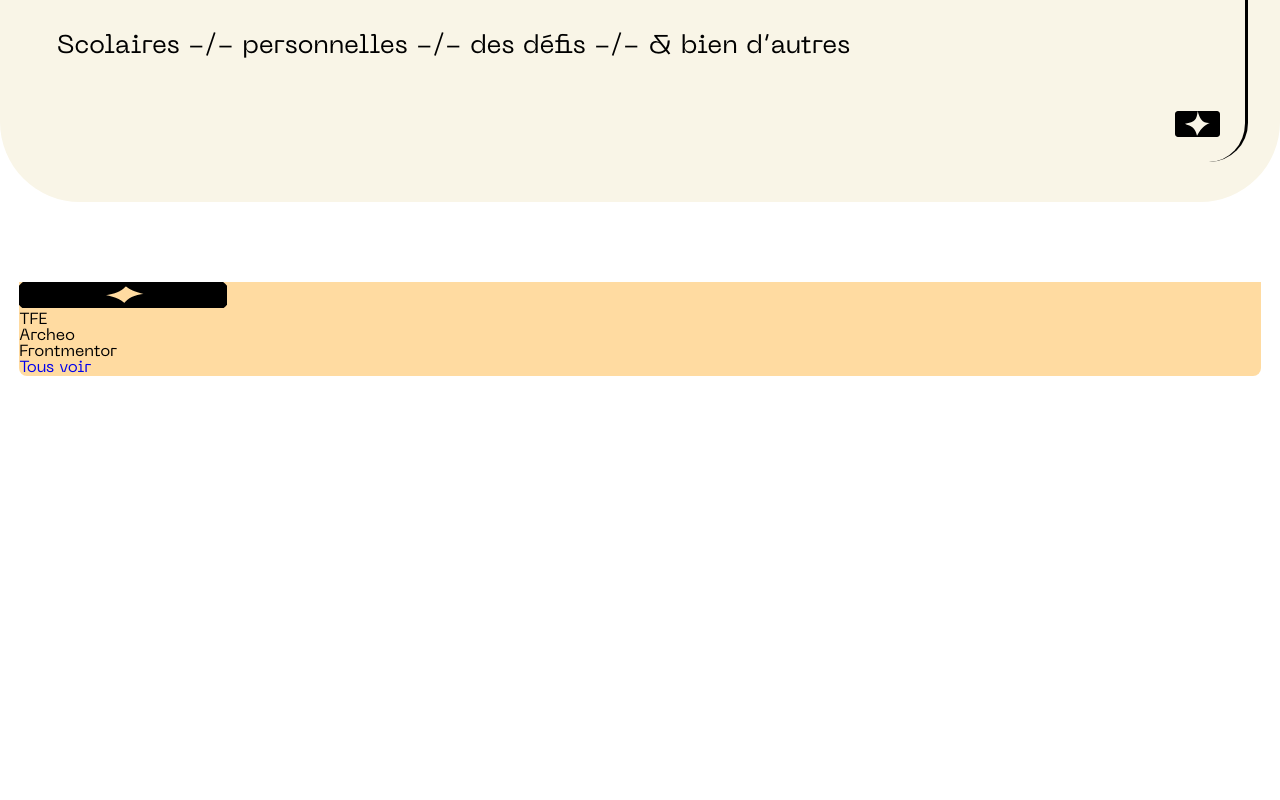
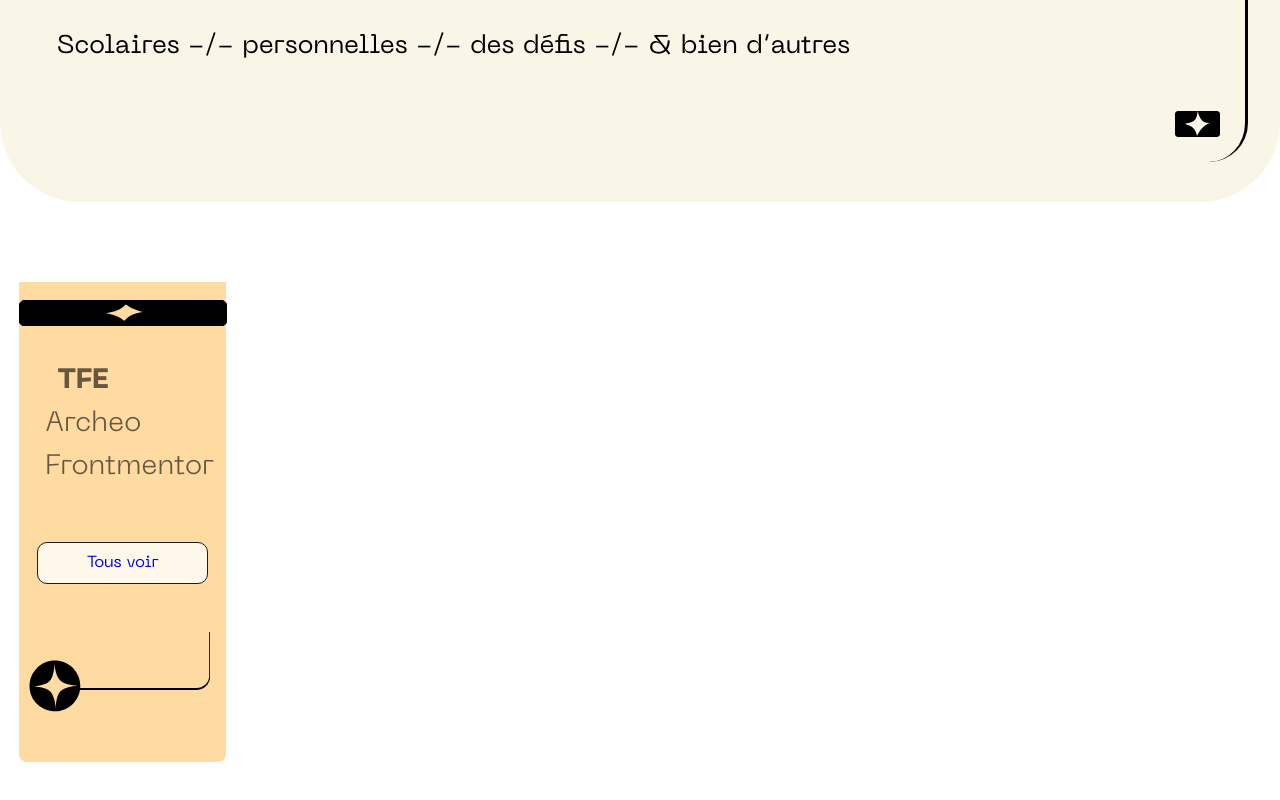
Before and after one commit to antozr/portfolio-v2, a Vue app in the folder portfolio2/: page / in a window 1280 px wide. Shown: the part 1234-2034 px from the top of the page. Before the commit the page ends 1630 px from the top, so only its background shows below. Built offline with nearby package versions, Linux system fonts and the light colour scheme.

Commit message:
ADD base compoenent col small infi

```diff
--- a/portfolio2/src/App.vue
+++ b/portfolio2/src/App.vue
@@ -10,6 +10,10 @@ function showMenu() {
 
 <template>
   <div class="rowGrid">
+    <div class="col"></div>
+    <div class="col"></div>
+    <div class="col"></div>
+    <div class="col"></div>
     <div class="col"></div>
     <div class="col"></div>
     <div class="col"></div>
--- a/portfolio2/src/assets/styles/SmallColLIst.scss
+++ b/portfolio2/src/assets/styles/SmallColLIst.scss
@@ -1,11 +1,118 @@
+.sect {
+  &__boxSmallLLink {
+    width: 100%;
+    min-height: 105px;
+    border-radius: 0px 0px 8px 8px;
+    background: #ffdba1;
+    display: flex;
+    flex-direction: column;
+    align-items: center;
+    justify-content: space-between;
+    padding: 6px 2vw 2vh;
+    row-gap: 20%;
+  }
+}
 
+.boxSLLink {
+  &__boxNav {
+    width: 100%;
+    display: flex;
+    flex-direction: row;
+    justify-content: space-between;
+    align-items: center;
+    padding: 0 0 0 2vw;
+  }
+  &__list {
+    width: 60%;
+    display: flex;
+    flex-direction: row;
+    column-gap: 4vw;
+    row-gap: 2vh;
+    justify-content: flex-start;
+  }
+  &__linkBtn {
+    width: 30%;
+    padding: 6px 3px;
+    border: 1px solid #1d1d1d;
+    background: transparent;
+    transition: 0.3s;
+    text-align: center;
+    border-radius: 30px;
+  }
+  &__el{
+    color: #000;
+font-size: 28px;
+line-height: normal;
+padding: 12px 8px;
+transition: 0.6s;
+opacity: 0.6;
+font-family: "Neue-lt";
 
-.sect{
+&--actif{
+    font-weight: 800;
+      font-family: "Neue-ut";
+      transition: 0.3s;
+      opacity: 1;
+      transform: translateX(12px);
+}
+  }
+}
 
-    &__boxSmallLLink{
-        width: 100%;
-        min-height: 85px;
-        border-radius: 0px 0px 8px 8px;
-background: #FFDBA1;
+@media (min-width: 900px) {
+  .sect {
+    &__boxSmallLLink {
+      width: calc((100% / 6));
+      height: 60vh;
+      align-items: center;
+      justify-content: flex-start;
+      padding: 18px;
+      row-gap: 8%;
+    }
+  }
+
+  .boxSLLink {
+    &__boxNav {
+      flex-direction: column;
+      justify-content: space-between;
+
+      padding: 0 0 0 0vw;
+    }
+    &__list {
+      width: 100%;
+      flex-direction: column;
+      row-gap: 0.5vh;
+    }
+    &__linkBtn {
+      width: 100%;
+      padding: 12px 10px;
+      border: 1px solid #1d1d1d;
+      background: #FDF8E9;
+      transition: 0.3s;
+      text-align: center;
+      border-radius: 10px;
+      transform: translateY(7vh);
+    }
+    &__el{
+    font-size: 28px;
+    padding: 6px 8px;
+
+      }
+
+      &__boxDec1{
+        border-radius: 14px 0px;
+border-right: 1px solid #000;
+border-bottom: 2px solid #000;
+width: 80%;
+transform: translateX(1.5vw) translateY(8.5vh);
+position: relative;
+&>svg{
+    position: relative;
+    transform: translateX(-85%) translateY(3.5vh);
+
+    &>path{
+        fill: #000;
     }
 }
+      }
+  }
+}
--- a/portfolio2/src/assets/styles/base.css
+++ b/portfolio2/src/assets/styles/base.css
@@ -11,6 +11,10 @@
 @font-face {
   font-family: "Neue-ut";
   src: url(../../assets/fonts/NeueMachina-Ultrabold.otf);
+}
+@font-face {
+  font-family: "Neue-lt";
+  src: url(../../assets/fonts/NeueMachina-Light.otf);
 }
 
 :root {
--- a/portfolio2/src/assets/styles/main.scss
+++ b/portfolio2/src/assets/styles/main.scss
@@ -13,6 +13,7 @@
   background-color: #ffffff;
   padding: 2.5vh 3.4vw;
   font-family: 'Neue-reg';
+  margin: 0 0 80px 0;
 
 }
 
--- a/portfolio2/src/components/SmallColInfo.vue
+++ b/portfolio2/src/components/SmallColInfo.vue
@@ -1,14 +1,17 @@
 <script setup>
 import IconLongBoxStar from './icons/IconLongBoxStar.vue';
 import { RouterLink } from 'vue-router'
+import IconRoundStar from '../components/icons/IconRoundStar1.vue';
+
 
 const props = defineProps({
-    WithLink : Boolean,
-    title2 : String
+  WithLink: Boolean,
+  title2: String
 });
 
-let allLinkProject = ['TFE', 'Archeo', 'Frontmentor'];
-let allLinkUrl = ["#","#","#"];
+let allLinkProject = [{name: 'TFE',actif:true}, {name: 'Archeo', actif: false}, {name:'Frontmentor', actif: false}];
+
+
 </script>
 
 
@@ -40,11 +43,15 @@ let allLinkUrl = ["#","#","#"];
     </li>
   </ul>
 
-        <div class="sect__boxSmallLLink" v-show="WithLink== false">
-            <IconLongBoxStar/>
+  <div class="sect__boxSmallLLink" v-show="WithLink == false">
+    <IconLongBoxStar />
+    <div class="boxSLLink__boxNav">
       <ul class="boxSLLink__list">
         <li class="boxSLLink__el" v-for="item in allLinkProject" v-bind="key">
-{{ item }}
+
+          <p  :class="[item.actif ? ' boxSLLink__el--actif ' : '']">
+            {{ item.name}}
+          </p>
         </li>
       </ul>
 
@@ -52,6 +59,10 @@ let allLinkUrl = ["#","#","#"];
 
         Tous voir
       </RouterLink>
+
     </div>
-
+    <div class="boxSLLink__boxDec1">
+          <IconRoundStar />
+        </div>
+  </div>
 </template>
```
Lines whose indentation alone changed are shown as unchanged.
